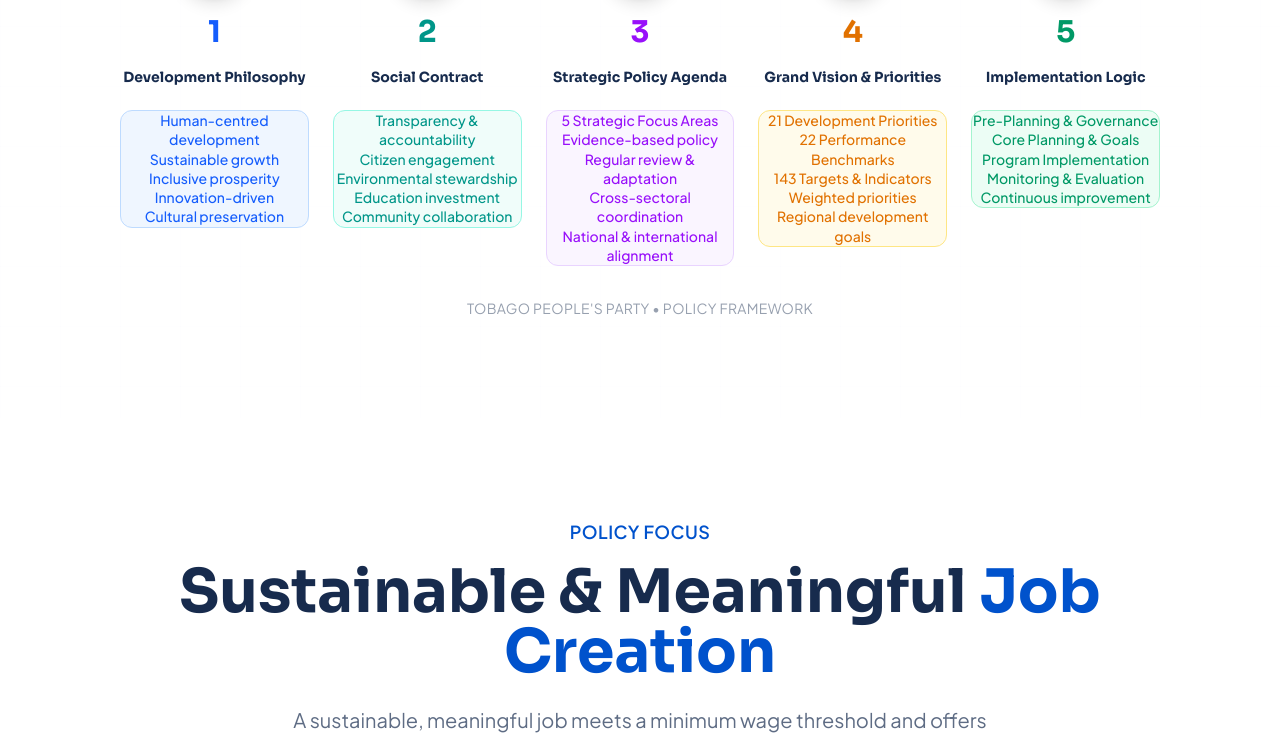
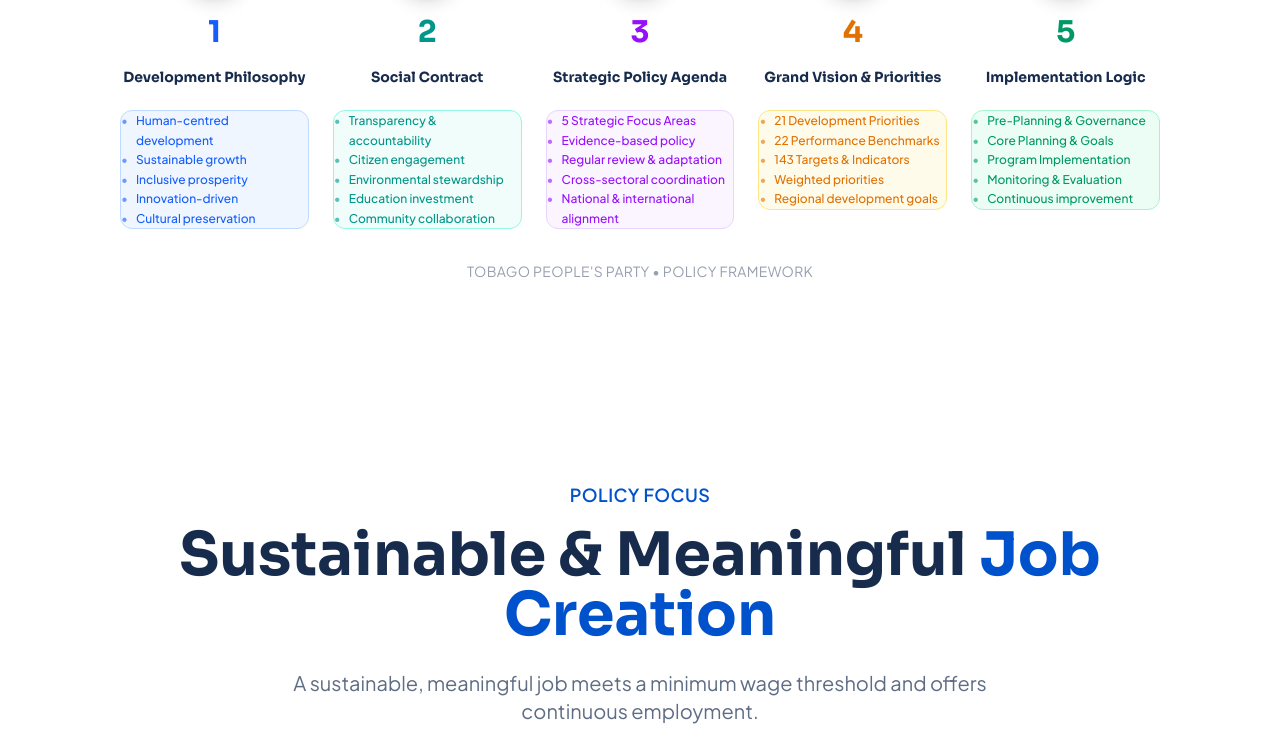
Before and after one commit to ultratelecom/tpp_manifesto, a Next.js app: page / in a window 1280 px wide. Shown: the part 1254-1992 px from the top of the page. Built offline with nearby package versions, Linux system fonts and the light colour scheme.

Commit message:
Add bullet points and left-align pillar box text

```diff
--- a/src/components/slides/PillarsSlide.tsx
+++ b/src/components/slides/PillarsSlide.tsx
@@ -218,14 +218,15 @@
               <div className="h-3" />
 
               {/* Key elements in colored box */}
-              <div className={`${pillar.boxBg} ${pillar.boxBorder} border rounded-xl px-5 py-4 w-full`}>
-                <ul className="space-y-2">
+              <div className={`${pillar.boxBg} ${pillar.boxBorder} border rounded-xl px-4 py-3 w-full`}>
+                <ul className="space-y-1 text-left">
                   {pillar.elements.map((element, idx) => (
                     <li
                       key={idx}
-                      className={`text-sm ${pillar.color} leading-snug font-medium`}
+                      className={`text-xs ${pillar.color} leading-relaxed font-medium flex items-start gap-2`}
                     >
-                      {element}
+                      <span className="opacity-60">•</span>
+                      <span>{element}</span>
                     </li>
                   ))}
                 </ul>
```
